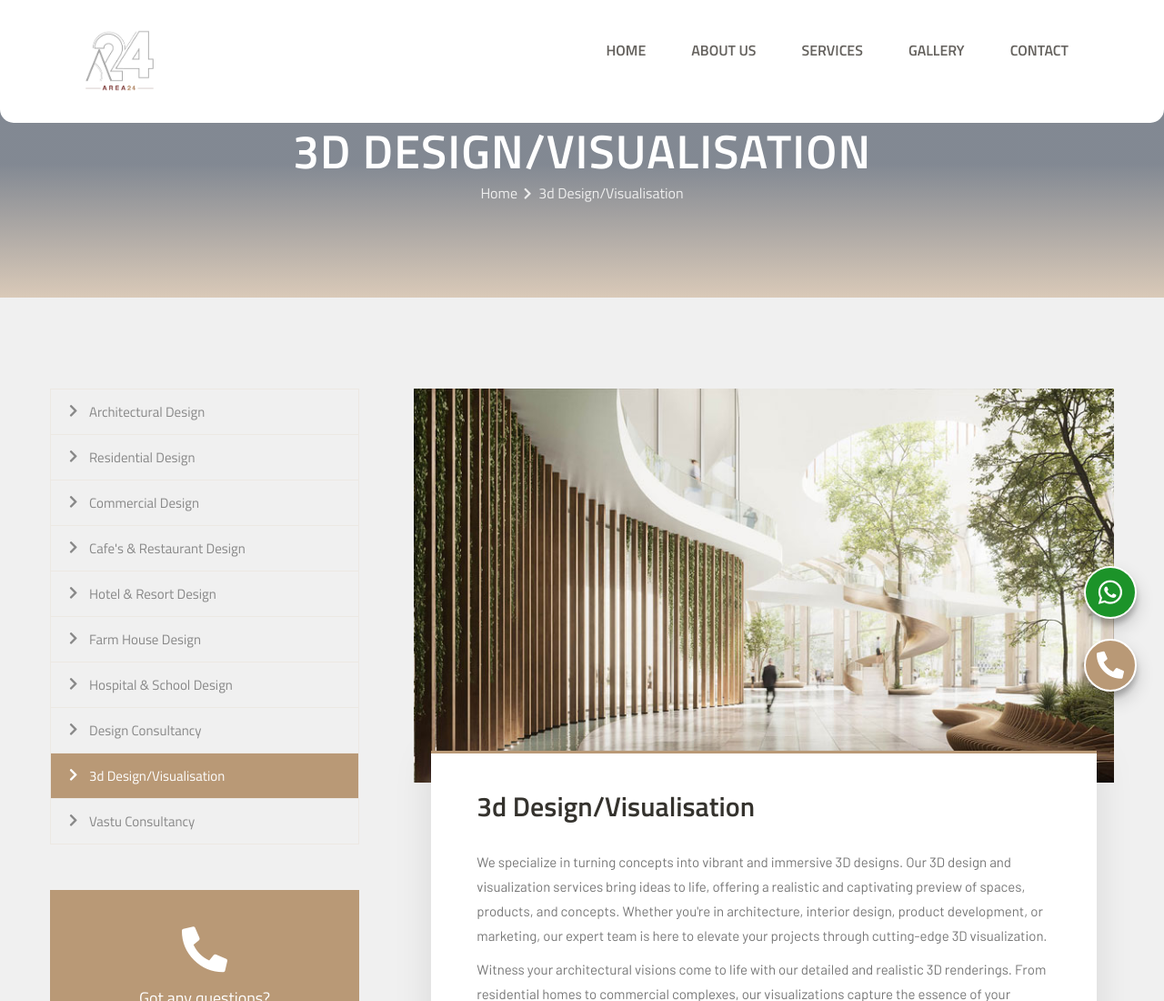
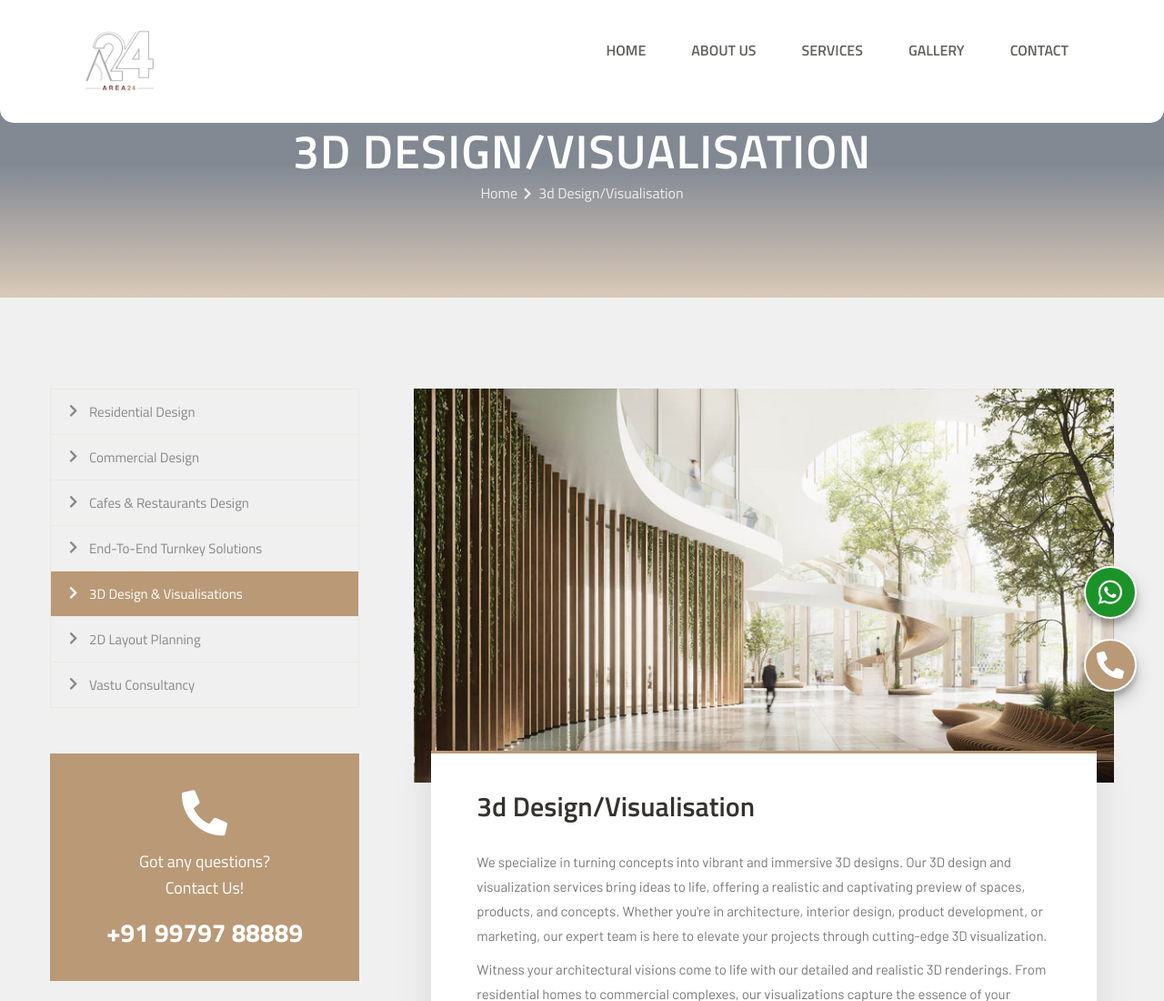
Before and after one commit to Area24dp/area24, a plain HTML site: page 3ddesign-visualisation.html in a window 1280 px wide. Shown: the top 1100 px of the page at 91% size. Drawn offline with Linux system fonts and the light colour scheme.

Commit message:
Update service page sidebars to reflect the 7 main services

```diff
--- a/3ddesign-visualisation.html
+++ b/3ddesign-visualisation.html
@@ -174,16 +174,12 @@
                             <!--Category Blog-->
                             <div class="service-widget category-service">
                                 <ul>
-                                    <li><a href="architecturaldesign.html">Architectural Design</a></li>
                                     <li><a href="residentialdesign.html">Residential Design</a></li>
                                     <li><a href="commercialdesign.html">Commercial Design</a></li>
-                                    <li><a href="cafe-and-restaurant-design.html">Cafe's & Restaurant Design</a></li>
-                                    <li><a href="hotel-and-resort-design.html">Hotel & Resort Design</a></li>
-                                    <li><a href="farmhousedesign.html">Farm House Design</a></li>
-                                    <li><a href="hospital-and-school-design.html">Hospital & School Design</a></li>
-                                    <li><a href="designconsultancy.html">Design Consultancy</a></li>
-                                    <li class="active"><a href="3ddesign-visualisation.html">3d Design/Visualisation</a>
-                                    </li>
+                                    <li><a href="cafe-and-restaurant-design.html">Cafes & Restaurants Design</a></li>
+                                    <li><a href="turnkeysolutions.html">End-To-End Turnkey Solutions</a></li>
+                                    <li class="active"><a href="3ddesign-visualisation.html">3D Design & Visualisations</a></li>
+                                    <li><a href="3d2ddesign.html">2D Layout Planning</a></li>
                                     <li><a href="vastuconsultancy.html">Vastu Consultancy</a></li>
                                 </ul>
                             </div>
```
Also changed, not shown: cafe-and-restaurant-design.html (+4 -7 lines), commercialdesign.html (+4 -7 lines), residentialdesign.html (+4 -7 lines), vastuconsultancy.html (+4 -8 lines).
